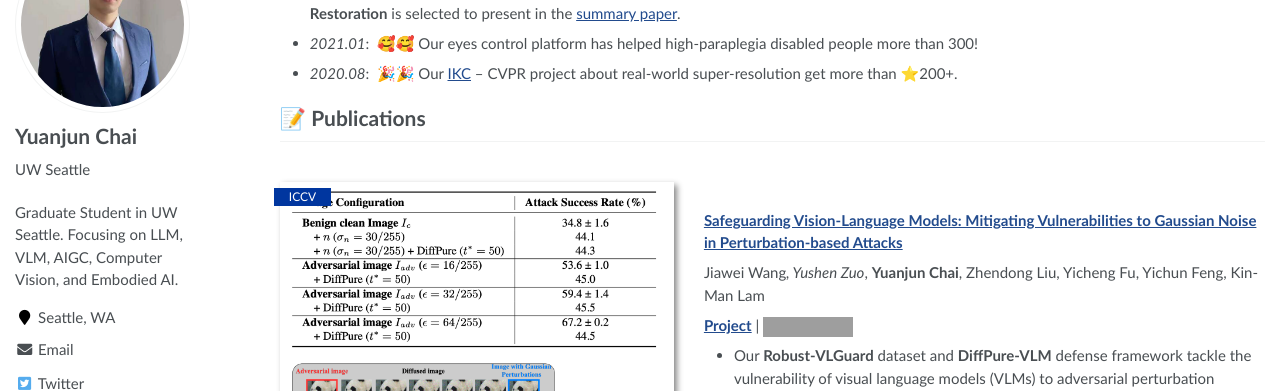
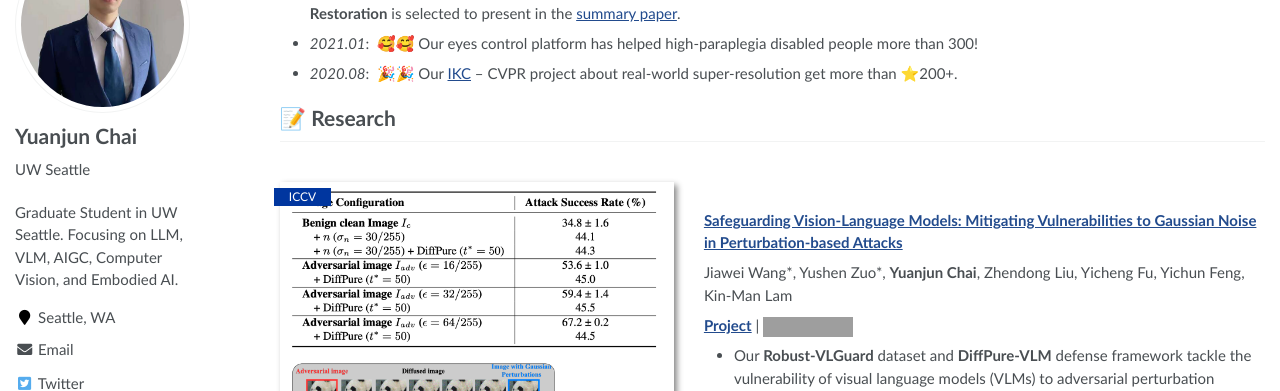
Before and after one commit to yuanjunchai/yuanjunchai.github.io, a Jekyll site: the page built from _pages/about.md, in a window 1280 px wide and 900 px high, scrolled down 510 px. Shown: the part 155-546 px from the top of the window. Built offline with Jekyll 4.4.1, drawn with Linux system fonts in a browser that asks for light colours; grey boxes are pictures that could not be loaded.

Commit message:
update iccv

```diff
--- a/_pages/about.md
+++ b/_pages/about.md
@@ -60,13 +60,13 @@ Not only diving into research, I am also willing to empower new technologies int
 - *2021.01*: &nbsp;🥰🥰 Our eyes control platform has helped high-paraplegia disabled people more than 300!
 - *2020.08*: &nbsp;🎉🎉 Our [IKC](https://github.com/yuanjunchai/IKC) -- CVPR project about real-world super-resolution get more than ⭐️200+.
 
-# 📝 Publications
+# 📝 Research
 <!-- ## Vision-Language Model -->
 <div class='paper-box'><div class='paper-box-image'><div><div class="badge">ICCV</div><img src='images/diffpureVLM.png' alt="sym" width="100%"></div></div>
 <div class='paper-box-text' markdown="1">
 [**Safeguarding Vision-Language Models: Mitigating Vulnerabilities to Gaussian Noise in Perturbation-based Attacks**](https://arxiv.org/abs/2504.01308)
 
-Jiawei Wang*, Yushen Zuo*, **Yuanjun Chai**, Zhendong Liu, Yicheng Fu, Yichun Feng, Kin-Man Lam
+Jiawei Wang\*, Yushen Zuo\*, **Yuanjun Chai**, Zhendong Liu, Yicheng Fu, Yichun Feng, Kin-Man Lam
 
 [**Project**](https://github.com/JarvisUSTC/DiffPureRobustVLM) \| [![GitHub Repo stars](https://img.shields.io/github/stars/JarvisUSTC/DiffPure-RobustVLM)
 ](https://github.com/JarvisUSTC/DiffPureRobustVLM) <strong><span class='show_paper_citations' data='DhtAFkwAAAAJ:ALROH1vI_8AC'></span></strong>
```
